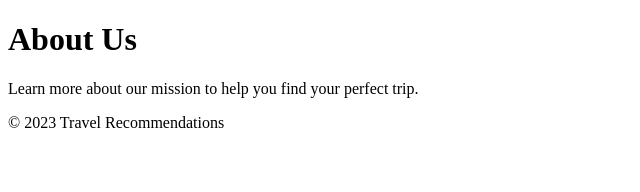
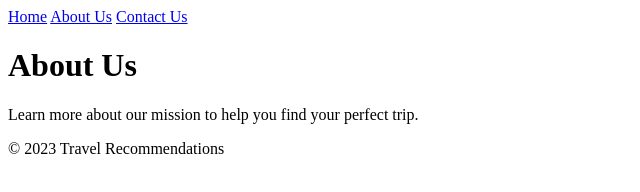
Before and after one commit to aliihsan3668/Travel-Recommendation-Website, a plain HTML site: page about.html in a window 1280 px wide. Shown: the whole page, without its empty margins (0-640 px from the left). Drawn offline with Linux system fonts and the light colour scheme.

Commit message:
Added navigation bar

```diff
--- a/about.html
+++ b/about.html
@@ -8,7 +8,12 @@
 </head>
 <body>
     <header>
-        <!-- Navigation bar will go here -->
+        <nav>
+            <a href="index.html">Home</a>
+            <a href="about.html">About Us</a>
+            <a href="contact.html">Contact Us</a>
+        <!-- Search bar will go here later -->
+        </nav>
     </header>
 
     <main>
```
Also changed, not shown: contact.html (+6 -1 lines), index.html (+6 -1 lines).
